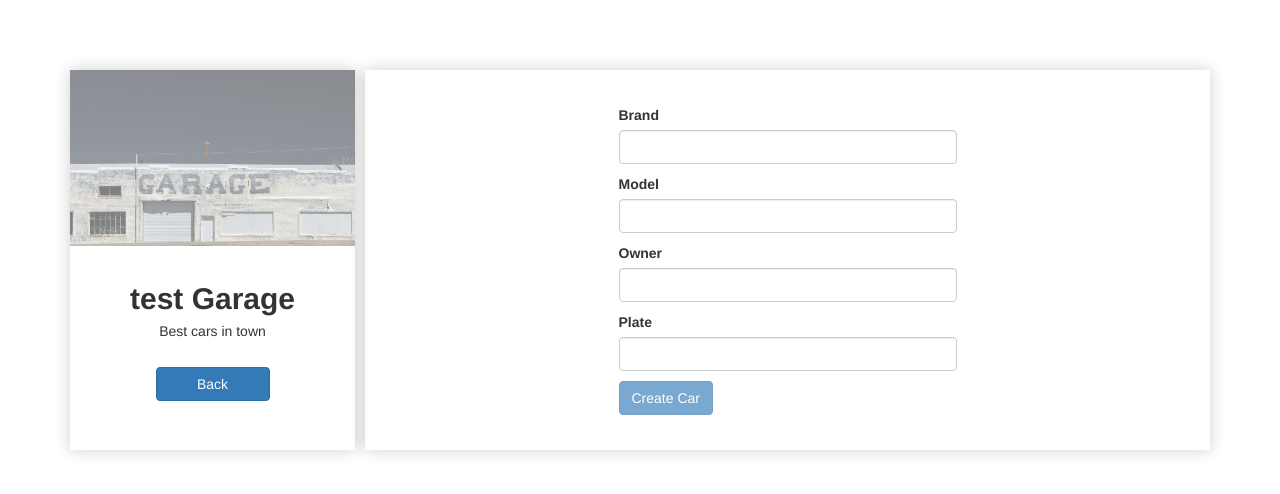
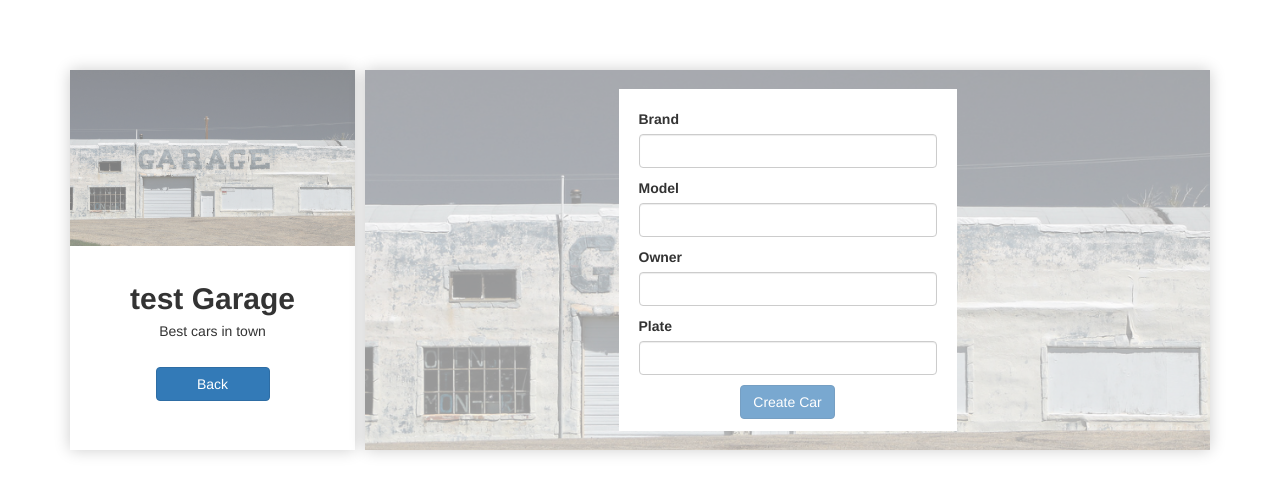
Before and after one commit to juagarca/garage-redux, a React app: page /cars/new in a window 1280 px wide. Shown: the top 494 px of the page. Built offline with nearby package versions, Linux system fonts and the light colour scheme.

Commit message:
added image and overlay to the form container background

```diff
--- a/assets/stylesheets/application.scss
+++ b/assets/stylesheets/application.scss
@@ -20,6 +20,7 @@
     width: 100%;
     height: 176px;
     background-size: cover;
+    background-position: center;
     opacity: 0.5;
   }
 
@@ -79,14 +80,35 @@
 .form-container {
   display: flex;
   justify-content: center;
+  position: relative;
+  align-items:  center;
   width: 845px;
   height: 380px;
   box-shadow: 0 0 15px rgba(0,0,0,0.2);
   margin: 10px 0 0 10px;
+  background-size: cover;
+  background-position: center;
+
+  .overlay {
+    position: absolute;
+    width: 100%;
+    height: 100%;
+    top: 0;
+    right: 0;
+    bottom: 0;
+    left: 0;
+    background-color: white;
+    opacity: 0.6;
+    z-index: 1;
+  }
 
   form {
-    padding-top: 35px;
+    height: 90%;
     width: 40%;
+    background-color: white;
+    padding: 20px;
+    opacity: 1;
+    z-index: 2;
 
     input {
       margin-bottom: 10px;
--- a/src/containers/cars_new.jsx
+++ b/src/containers/cars_new.jsx
@@ -21,10 +21,12 @@ class CarsNew extends Component {
       <Sidebar key="sidebar" name={this.props.garageName}>
         <Link to="/" className="btn btn-primary">Back</Link>
       </Sidebar>,
-      <div className="form-container">
+      <div className="form-container" style={{ backgroundImage: "url('/assets/images/garage.png')" }}>
+        <div className="overlay"></div>
         <form onSubmit={this.props.handleSubmit(this.onSubmit)}>
           <label htmlFor="InputBrand">Brand</label>
           <Field
+            id="InputBrand"
             label="Brand"
             name="brand"
             type="text"
@@ -33,6 +35,7 @@ class CarsNew extends Component {
           />
           <label htmlFor="InputModel">Model</label>
           <Field
+            id="InputModel"
             className="form-control"
             label="Model"
             name="model"
@@ -41,6 +44,7 @@ class CarsNew extends Component {
           />
           <label htmlFor="InputOwner">Owner</label>
           <Field
+            id="InputOwner"
             className="form-control"
             label="Owner"
             name="owner"
@@ -49,17 +53,20 @@ class CarsNew extends Component {
           />
           <label htmlFor="InputPlate">Plate</label>
           <Field
+            id="InputPlate"
             className="form-control"
             label="Plate"
             name="plate"
             type="text"
             component="input"
           />
-          <button
-            className="btn btn-primary"
-            type="submit"
-            disabled={this.props.pristine || this.props.submitting}
-          >Create Car</button>
+          <div className="text-center">
+            <button
+              className="btn btn-primary"
+              type="submit"
+              disabled={this.props.pristine || this.props.submitting}
+            >Create Car</button>
+          </div>
         </form>
       </div>
     ];
```
